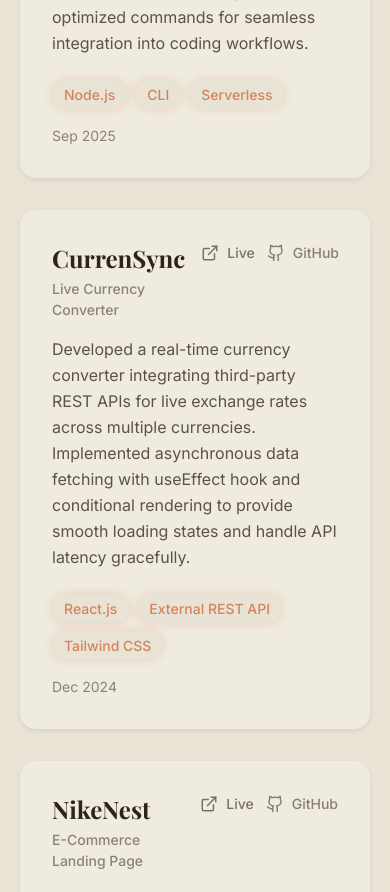
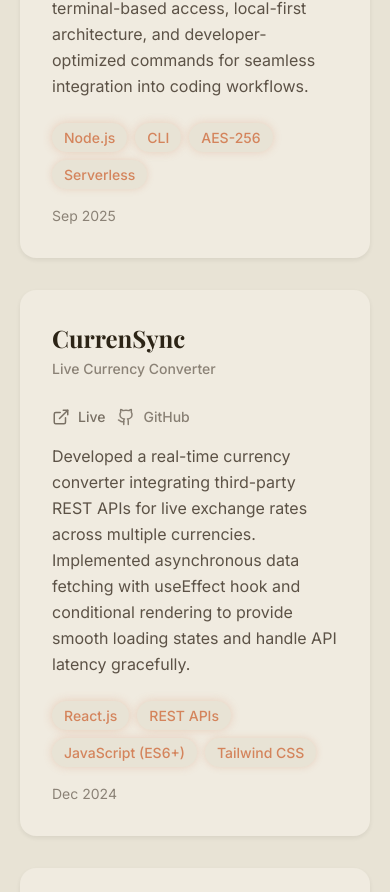
Before and after one commit to adarsh-singhdev/portfolio-website, a React (Vite) app: page / in a window 390 px wide. Shown: the part 1880-2772 px from the top of the page. Built offline with nearby package versions, Linux system fonts and the light colour scheme.

Commit message:
updates pushed

```diff
--- a/src/components/Projects.jsx
+++ b/src/components/Projects.jsx
@@ -21,7 +21,7 @@ const Projects = () => {
       subtitle: 'Serverless Password Manager',
       description:
         'Engineered a serverless CLI password manager with AES-256 encryption for secure credential storage. Features include rapid terminal-based access, local-first architecture, and developer-optimized commands for seamless integration into coding workflows.',
-      techStack: ['Node.js', 'CLI', 'Serverless'],
+      techStack: ['Node.js', 'CLI', 'AES-256', 'Serverless'],
       date: 'Sep 2025',
       repoLink: 'https://github.com/adarshsingh-1/arcane-pass-cli',
     },
@@ -30,7 +30,7 @@ const Projects = () => {
       subtitle: 'Live Currency Converter',
       description:
         'Developed a real-time currency converter integrating third-party REST APIs for live exchange rates across multiple currencies. Implemented asynchronous data fetching with useEffect hook and conditional rendering to provide smooth loading states and handle API latency gracefully.',
-      techStack: ['React.js', 'External REST API', 'Tailwind CSS'],
+      techStack: ['React.js', 'REST APIs', 'JavaScript (ES6+)', 'Tailwind CSS'],
       date: 'Dec 2024',
       liveLink: 'https://currensync.pages.dev/',
       repoLink: 'https://github.com/adarshsingh-1/CurrenSync',
@@ -95,7 +95,7 @@ const Projects = () => {
                 WebkitTapHighlightColor: 'transparent',
               }}
             >
-              <div className="flex justify-between items-start mb-4">
+              <div className="flex flex-col gap-3 sm:flex-row sm:justify-between sm:items-start mb-4">
                 <div className="flex-1 min-h-[72px]">
                   <h3 className="text-2xl md:text-h4 font-bold font-serif text-[#2C2416] mb-1">
                     {project.title}
@@ -104,7 +104,7 @@ const Projects = () => {
                     {project.subtitle}
                   </p>
                 </div>
-                <div className="flex items-center gap-3 ml-4 flex-shrink-0">
+                <div className="flex items-center gap-3 flex-shrink-0 sm:ml-4">
                   {project.liveLink && (
                     <a
                       href={project.liveLink}
```
